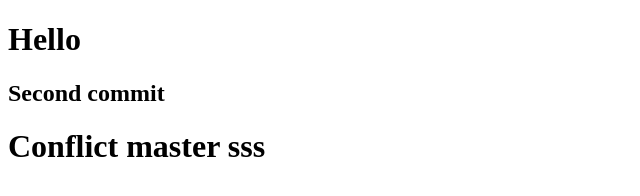
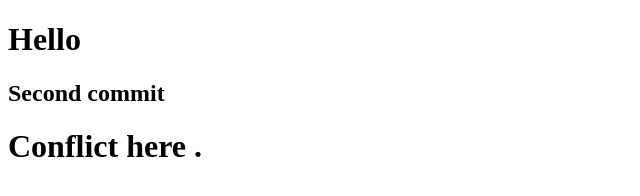
Before and after one commit to Quang1907/git_hub, a plain HTML site: page index.html in a window 1280 px wide. Shown: the whole page, without its empty margins (0-640 px from the left). Drawn offline with Linux system fonts and the light colour scheme.

Commit message:
create conflict

```diff
--- a/index.html
+++ b/index.html
@@ -9,6 +9,6 @@
   <body>
     <h1>Hello</h1>
     <h2>Second commit</h2>
-    <h1>Conflict master sss</h1>
+    <h1>Conflict here .</h1>
   </body>
 </html>
```
